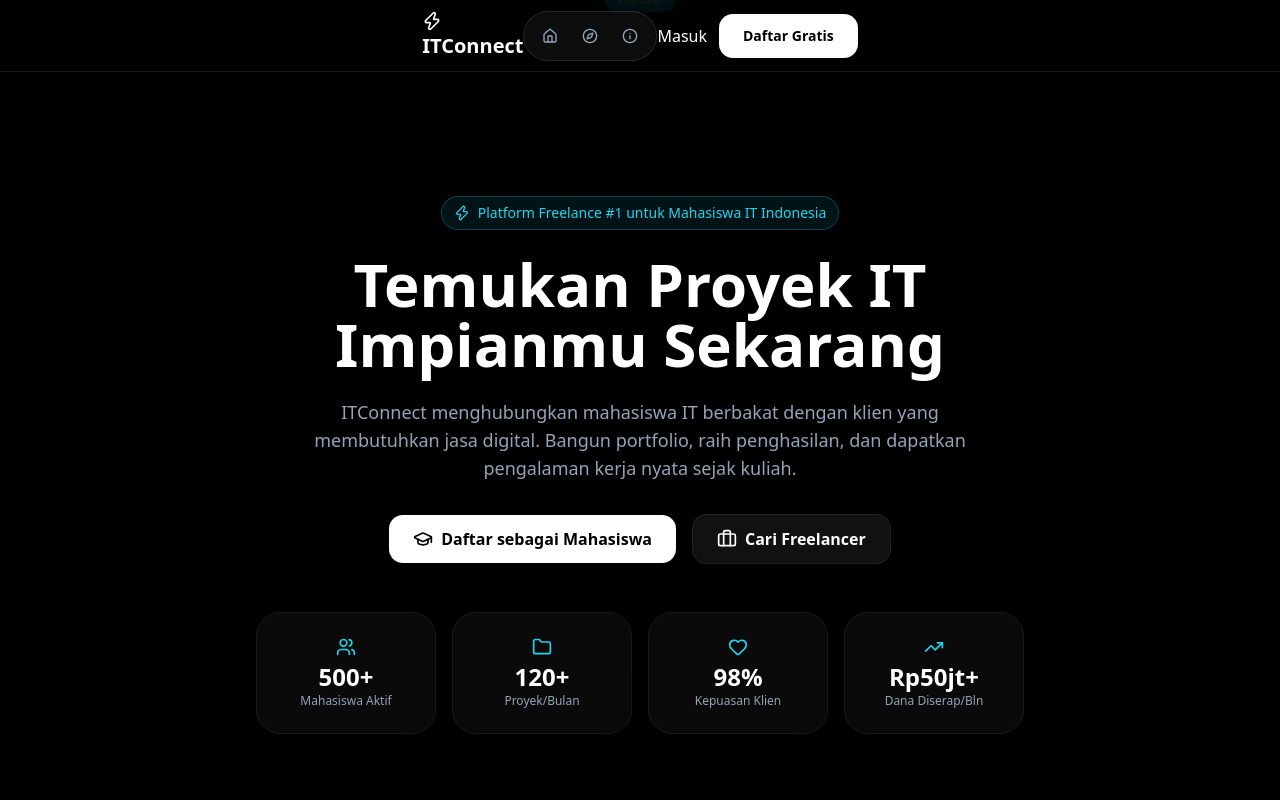
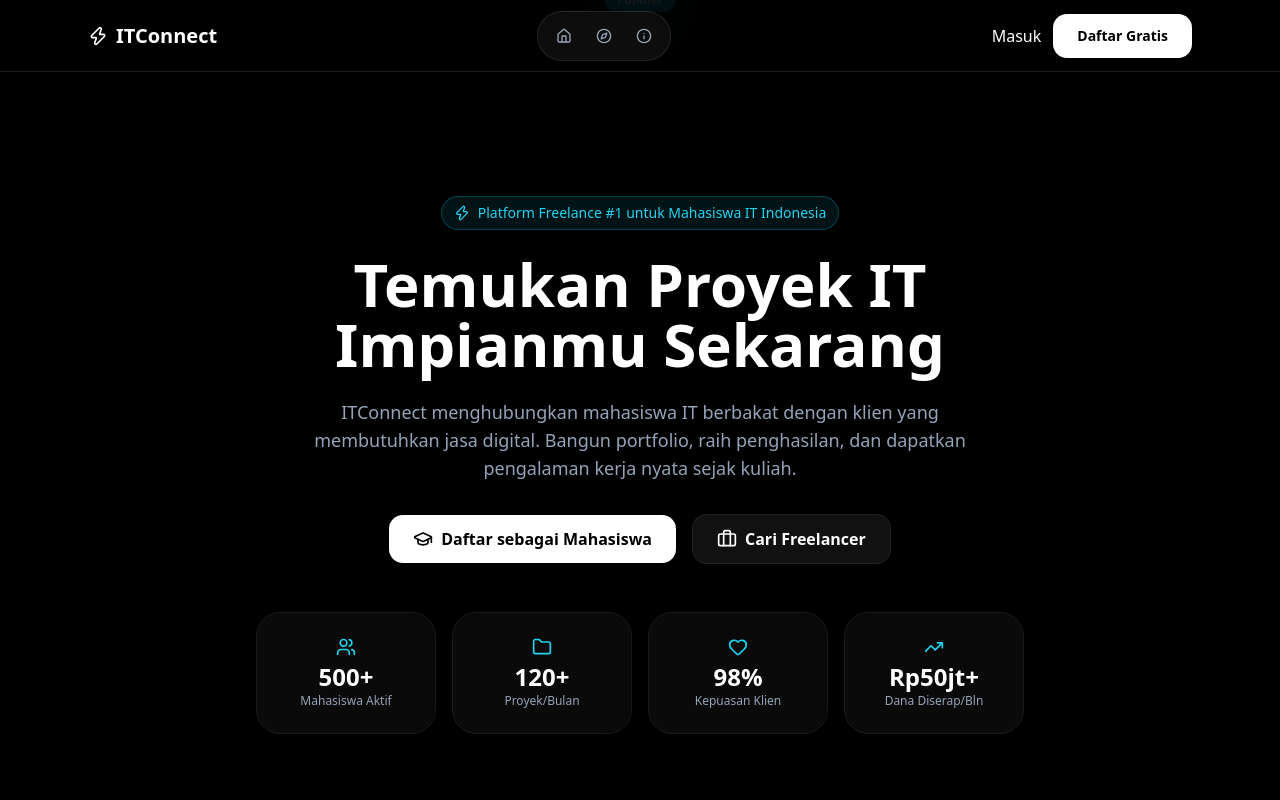
Before and after one commit to muhmdathalla/itconnectt, a plain HTML site: page index.html in a window 1280 px wide. Shown: the top 800 px of the page. Drawn offline with nearby package versions, Linux system fonts and the light colour scheme.

Commit message:
Update index.html

```diff
--- a/index.html
+++ b/index.html
@@ -17,12 +17,38 @@
         * { box-sizing: border-box !important; }
         body { background-color: #000000 !important; color: #ffffff !important; font-family: 'Plus Jakarta Sans', sans-serif; overflow-x: hidden; }
 
-        /* [2] NAVBAR & DOCK LOCK - iOS 26.5 */
-        nav#navbar { z-index: 99999 !important; position: fixed !important; top: 0 !important; width: 100% !important; background: rgba(0,0,0,0.85) !important; backdrop-filter: blur(40px) !important; border-bottom: 1px solid #1a1a1a !important; height: 72px !important; display: flex !important; align-items: center !important; }
-        .nav-container { max-width: 72rem !important; margin: 0 auto !important; padding: 0 1.5rem !important; height: 100% !important; display: flex !important; align-items: center !important; justify-content: space-between !important; }
-        .nav-logo { font-weight: 800 !important; font-size: 1.25rem !important; color: #ffffff !important; text-decoration: none !important; }
+       /* [2] NAVBAR & DOCK LOCK - iOS 26.5 */
+nav#navbar {
+    z-index: 99999 !important;
+    position: fixed !important;
+    top: 0 !important;
+    left: 0 !important; /* Tambahkan ini agar navbar mengunci dari kiri */
+    width: 100% !important;
+    background: rgba(0,0,0,0.85) !important;
+    backdrop-filter: blur(40px) !important;
+    border-bottom: 1px solid #1a1a1a !important;
+    height: 72px !important;
+    /* Hapus display: flex dan align-items dari sini agar tidak merusak container internal */
+}
+.nav-container {
+    max-width: 72rem !important;
+    margin: 0 auto !important;
+    padding: 0 1.5rem !important;
+    height: 100% !important;
+    display: flex !important;
+    align-items: center !important;
+    justify-content: space-between !important;
+}
+.nav-logo {
+    font-weight: 800 !important;
+    font-size: 1.25rem !important;
+    color: #ffffff !important;
+    text-decoration: none !important;
+    display: flex !important; /* Tambahkan ini agar icon zap dan teks sejajar */
+    align-items: center !important;
+    gap: 8px !important;
 
-        /* [3] DROPDOWN MENU FIX - SOLID BLACK, NO OVERLAP */
+}        /* [3] DROPDOWN MENU FIX - SOLID BLACK, NO OVERLAP */
         .relative.group { position: relative !important; height: 100% !important; display: flex !important; align-items: center !important; }
         .dropdown-menu {
             z-index: 999999 !important; position: absolute !important; top: 100% !important; right: 0 !important;
```
